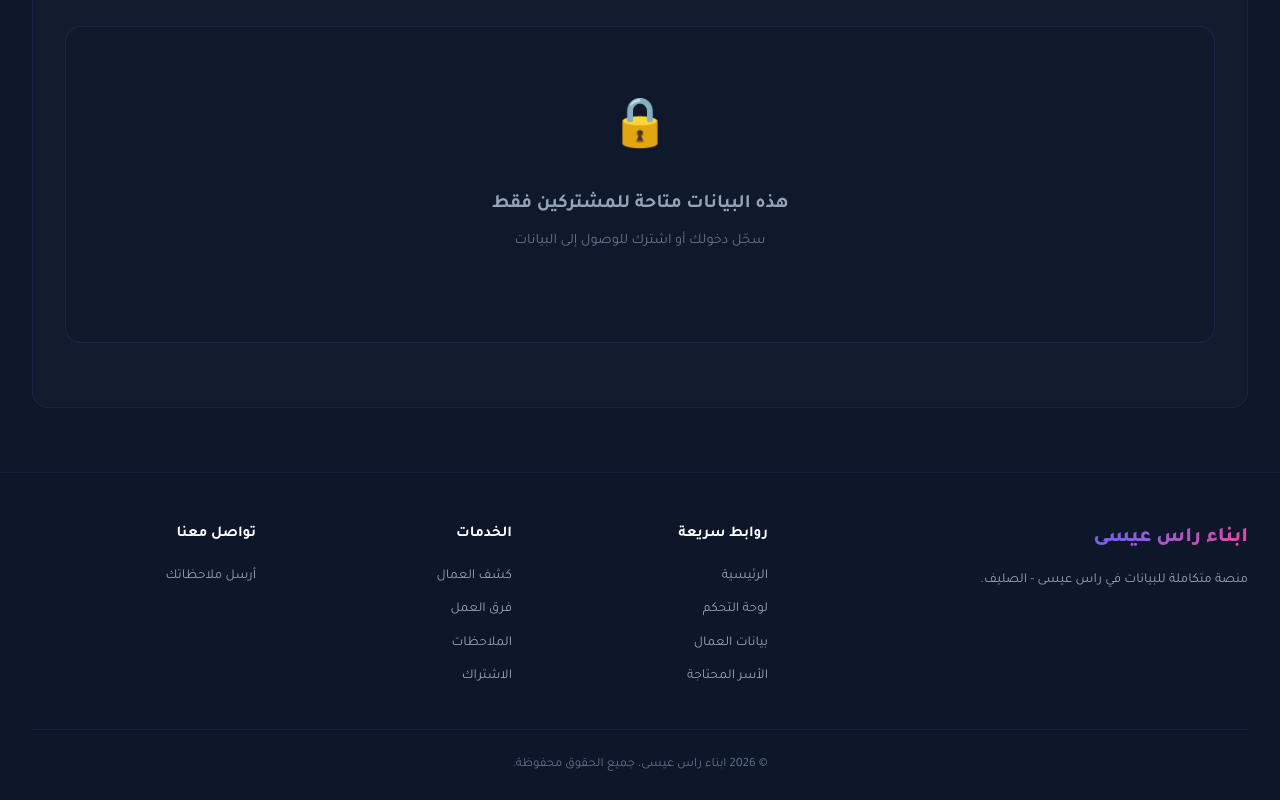
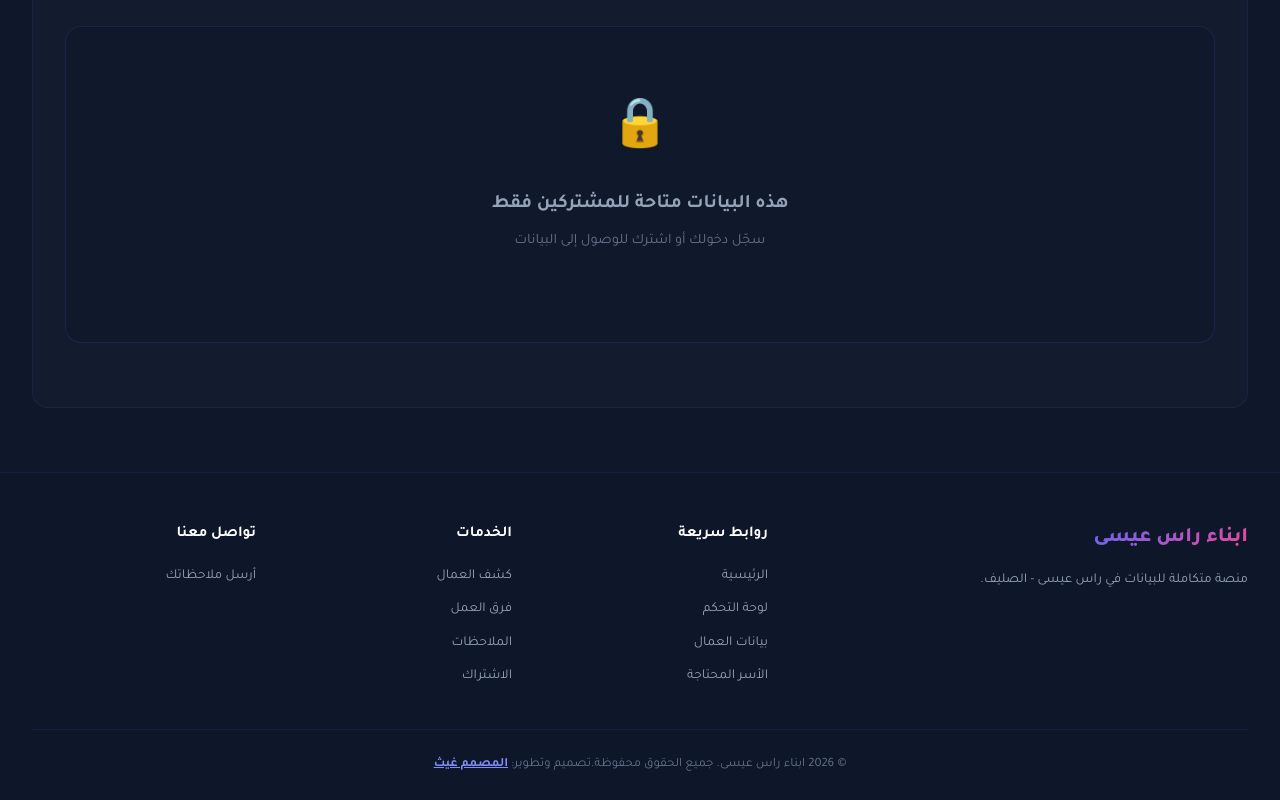
Before and after one commit to ali11954/ibnaa-ras-isa, a React (Create React App) app in the folder client/: page / in a window 1280 px wide. Shown: the part 715-1515 px from the top of the page. Built offline with nearby package versions, Linux system fonts and the light colour scheme.

Commit message:
feat: add designer credit - المصمم غيث

```diff
--- a/client/src/components/Footer.js
+++ b/client/src/components/Footer.js
@@ -43,6 +43,7 @@ const Footer = () => {
         </div>
         <div className="footer-bottom">
           <span>&copy; {new Date().getFullYear()} ابناء راس عيسى. جميع الحقوق محفوظة.</span>
+          <span style={{ marginTop: '0.5rem', fontSize: '0.8rem', color: 'var(--gray)' }}>تصميم وتطوير: <a href="https://alghithapp.netlify.app/" target="_blank" rel="noopener noreferrer" style={{ color: 'var(--primary-light)', fontWeight: '600' }}>المصمم غيث</a></span>
         </div>
       </footer>
       <button className={`scroll-top ${showScroll ? 'visible' : ''}`} onClick={() => window.scrollTo({ top: 0, behavior: 'smooth' })}><FiArrowUp /></button>
```
